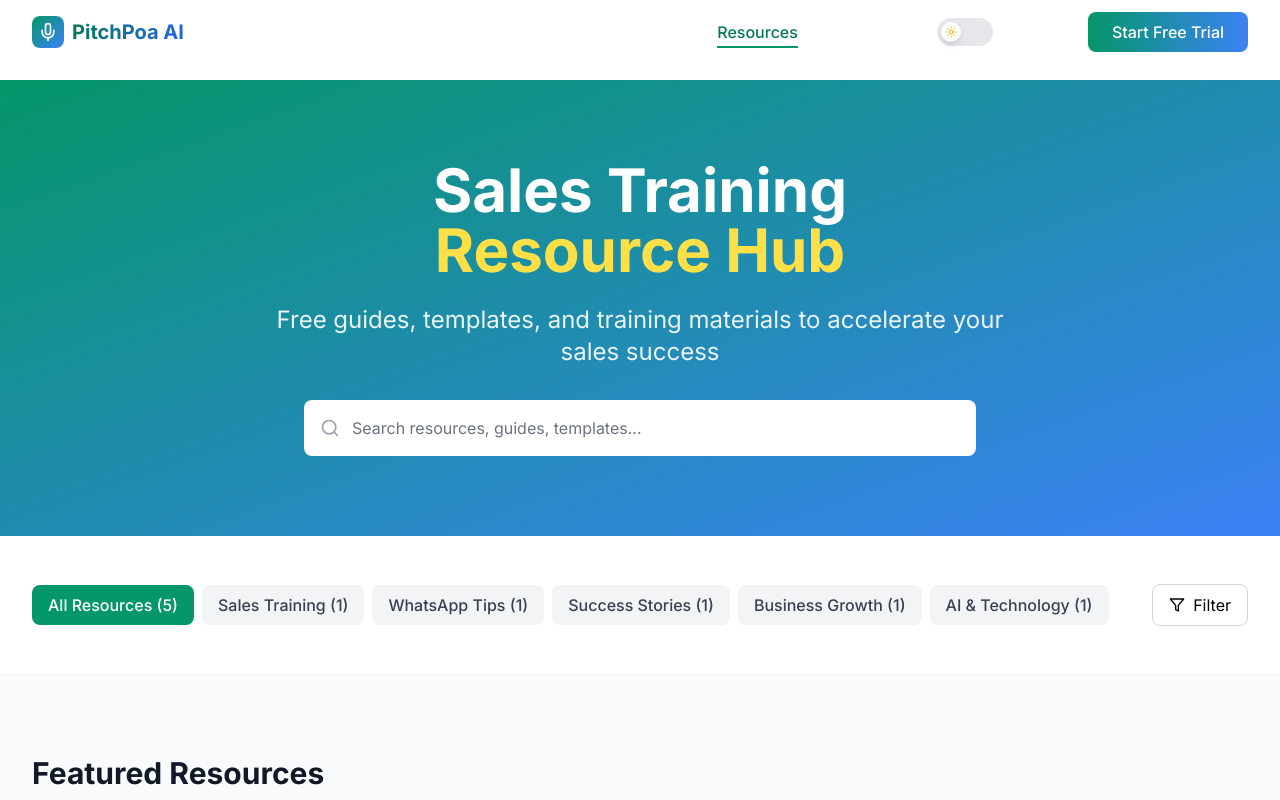
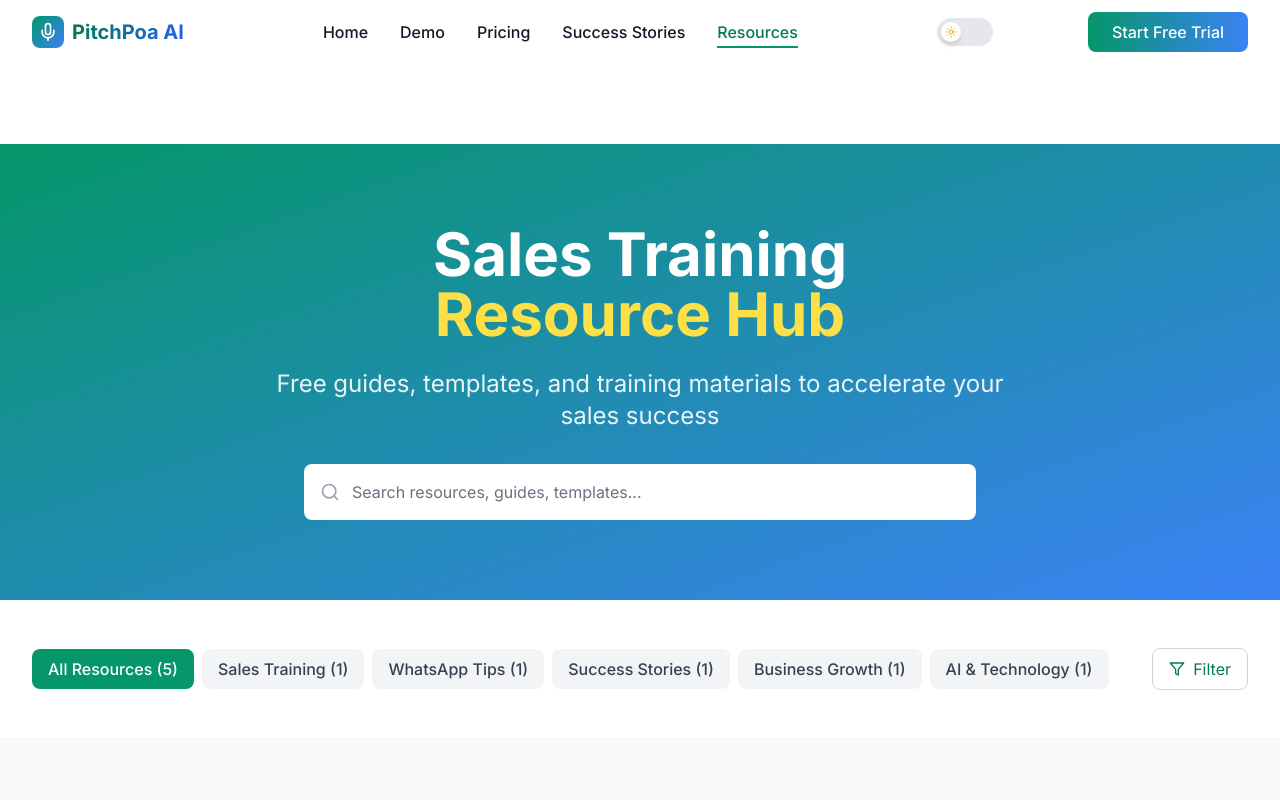
Before and after one commit to Lowellowuor/ai-sales-for-small-venders, a React (Vite) app: page /resources in a window 1280 px wide. Shown: the top 800 px of the page. Built offline with nearby package versions, Linux system fonts and the light colour scheme.

Commit message:
software testing and updating code

```diff
--- a/src/components/Navigation.tsx
+++ b/src/components/Navigation.tsx
@@ -31,11 +31,7 @@ const Navigation = () => {
   };
 
   return (
-    <nav className={`fixed top-0 w-full z-50 transition-all duration-300 ${
-      scrolled
-        ? 'bg-white/95 dark:bg-dark-900/95 backdrop-blur-lg shadow-lg border-b border-gray-200 dark:border-dark-700'
-        : 'bg-transparent'
-    }`}>
+    <nav className="bg-white dark:bg-dark-900 text-gray-900 dark:text-white shadow-md">
       <div className="max-w-7xl mx-auto px-4 sm:px-6 lg:px-8">
         <div className="flex justify-between items-center h-16">
           {/* Logo */}
@@ -59,7 +55,7 @@ const Navigation = () => {
                     ? 'text-primary-600 dark:text-primary-400'
                     : scrolled
                       ? 'text-gray-700 dark:text-gray-300'
-                      : 'text-white'
+                      : 'text-gray-900 dark:text-white'
                 }`}
               >
                 {item.name}
--- a/src/pages/ResourcesPage.tsx
+++ b/src/pages/ResourcesPage.tsx
@@ -163,8 +163,8 @@ const ResourcesPage = () => {
 
             {/* Filter Button */}
             <button className="flex items-center space-x-2 px-4 py-2 border border-gray-300 dark:border-dark-700 rounded-lg hover:bg-gray-50 dark:hover:bg-dark-700 transition-colors">
-              <Filter className="w-4 h-4" />
-              <span>Filter</span>
+              <Filter className="w-4 h-4 text-primary-600 dark:text-primary-300" />
+              <span className="text-primary-600 dark:text-primary-300">Filter</span>
             </button>
           </div>
         </div>
--- a/src/pages/SuccessStoriesPage.tsx
+++ b/src/pages/SuccessStoriesPage.tsx
@@ -20,7 +20,7 @@ const SuccessStoriesPage = () => {
     },
     {
       type: 'story',
-      name: 'Samuel Njoroge',
+      name: 'Samuel Kato',
       role: 'Electronics Vendor',
       location: 'Kampala, Uganda',
       avatar: 'https://images.pexels.com/photos/91227/pexels-photo-91227.jpeg?auto=compress&cs=tinysrgb&w=400',
```
